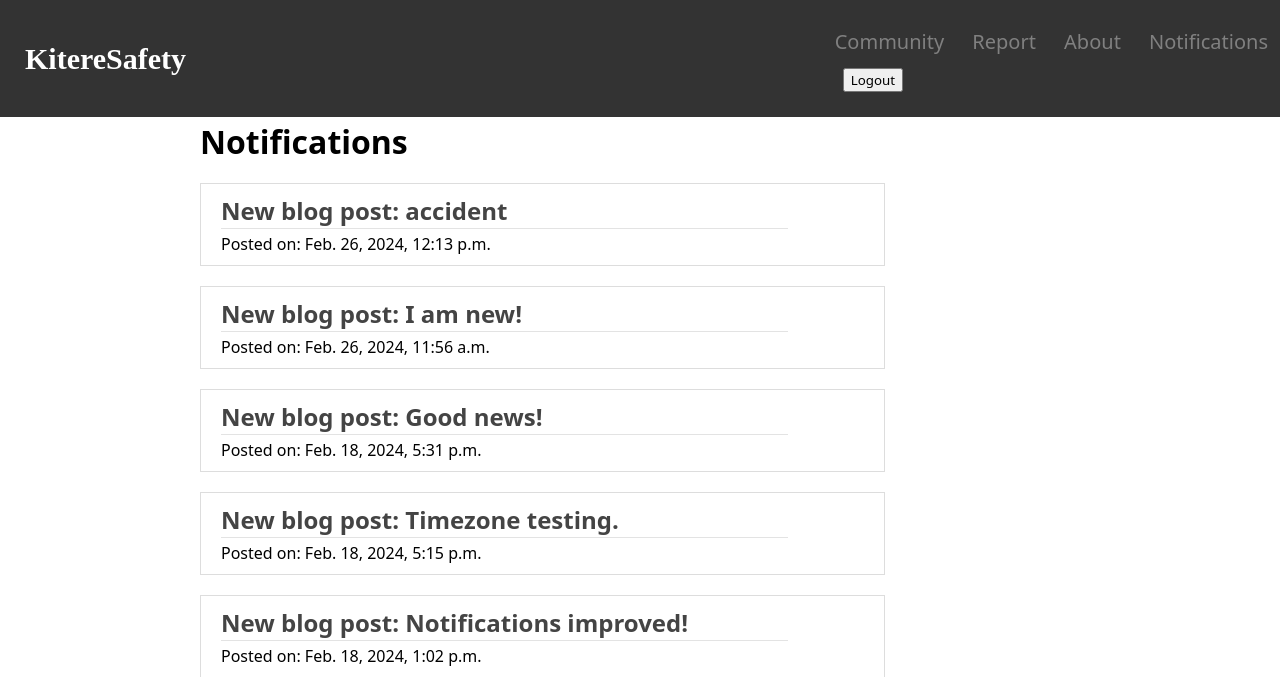
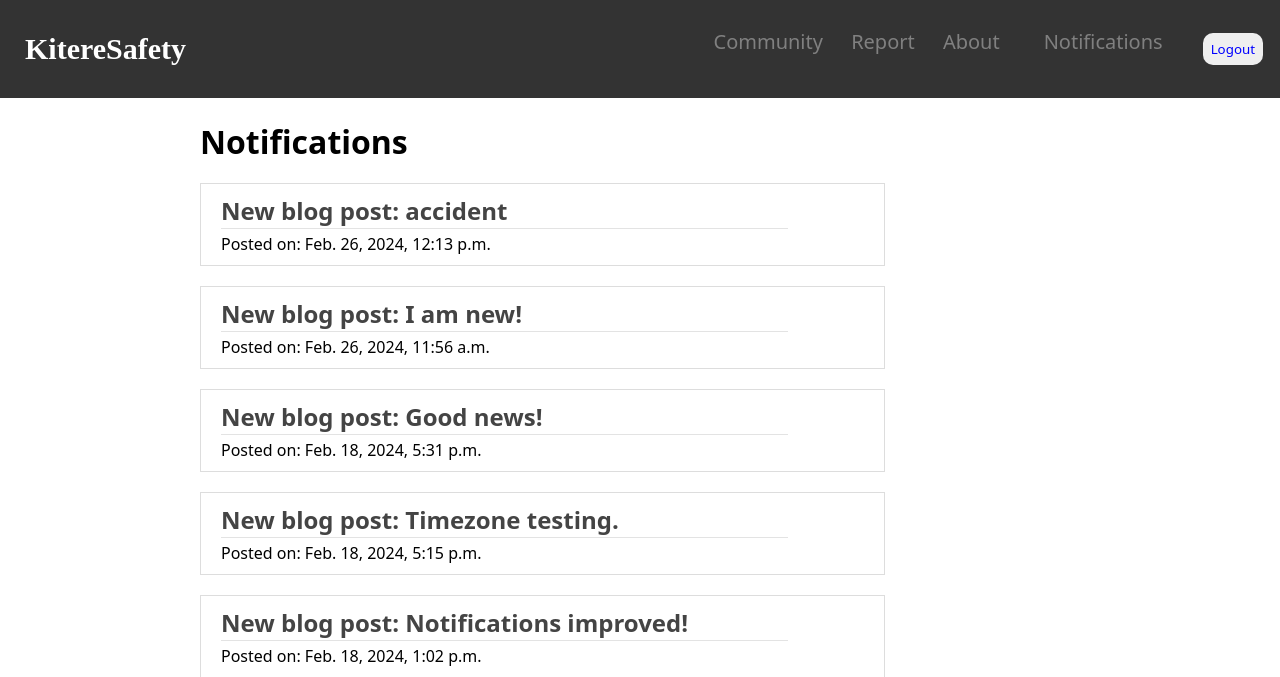
Before and after one commit to ExcelsKennedy/django-KitereSafety-app, a Django app: page /blog/notifications/ in a window 1280 px wide. Shown: the top 677 px of the page. Run offline with Django 5.2, Linux system fonts and the light colour scheme; a user stored in the database is signed in; data comes from the database, SQL or seed files in the repository; some libraries are stand-ins or nearby versions.

Commit message:
Add files via upload

```diff
--- a/core/templates/core/base.html
+++ b/core/templates/core/base.html
@@ -1,30 +1,36 @@
 {% load static %}
 <!DOCTYPE html>
 <html lang="en">
+
 <head>
     <meta charset="UTF-8">
     <meta name="viewport" content="width=device-width, initial-scale=1.0">
     <title>{% block title %}{% endblock %} | KitereSafety</title>
     <link rel="stylesheet" href="{% static 'core/core.css' %}">
-    <link rel="stylesheet" href="https://cdn.jsdelivr.net/npm/@fortawesome/fontawesome-free@6.2.1/css/fontawesome.min.css">
+    <link rel="stylesheet"
+        href="https://cdn.jsdelivr.net/npm/@fortawesome/fontawesome-free@6.2.1/css/fontawesome.min.css">
     <script src="https://kit.fontawesome.com/4175a2b915.js" crossorigin="anonymous"></script>
 </head>
+
 <body>
     <nav>
         <a href="{% url 'core:index' %}" class="logo">KitereSafety</a>
         <div class="nav-links" id="navLinks">
+            <div>
                 <i class="fa fa-times" onclick="hideMenu()"></i>
                 <ul>
                     <li><a href="{% url 'blog-home' %}">Community</a></li>
                     <li><a href="{% url 'report-home' %}">Report</a></li>
                     <li><a href="{% url 'core:about' %}">About</a></li>
-                <!-- <li><a href="{% url 'core:careers' %}">Careers</a></li> -->
+                    <!-- <li><a href="{% url 'core:careers' %}">Careers</a></li> --></ul>
+            </div>
+            <div class="links">
                 {% if user.is_authenticated %}
                 <li><a href="{% url 'notifications' %}">Notifications</a></li>
                 <div class="logout-btn">
                     <form action="{% url 'logout' %}" method="post">
                         {% csrf_token %}
-                            <button type="submit">Logout</button>
+                        <button type="submit" class="logout-btn">Logout</button>
                     </form>
                 </div>
                 {% else %}
@@ -32,6 +38,8 @@
                 <li><a href="{% url 'core:login'%}">Login</a></li>
                 {% endif %}
                 </ul>
+            </div>
+
         </div>
         <i class="fa fa-bars" onclick="showMenu()"></i>
     </nav>
@@ -80,13 +88,14 @@
     <script>
 
         var navLinks = document.getElementById("navLinks");
-    function showMenu(){
+        function showMenu() {
             navLinks.style.right = "0";
         }
-    function hideMenu(){
+        function hideMenu() {
             navLinks.style.right = "-200px";
         }
 
     </script>
 </body>
+
 </html>
```
Also changed, not shown: media/photo_reports/transport_1.jpg (added), media/photo_reports/transport_3.jpg (added), media/photo_reports/transport_4.jpg (added). Lines whose indentation alone changed are shown as unchanged.
